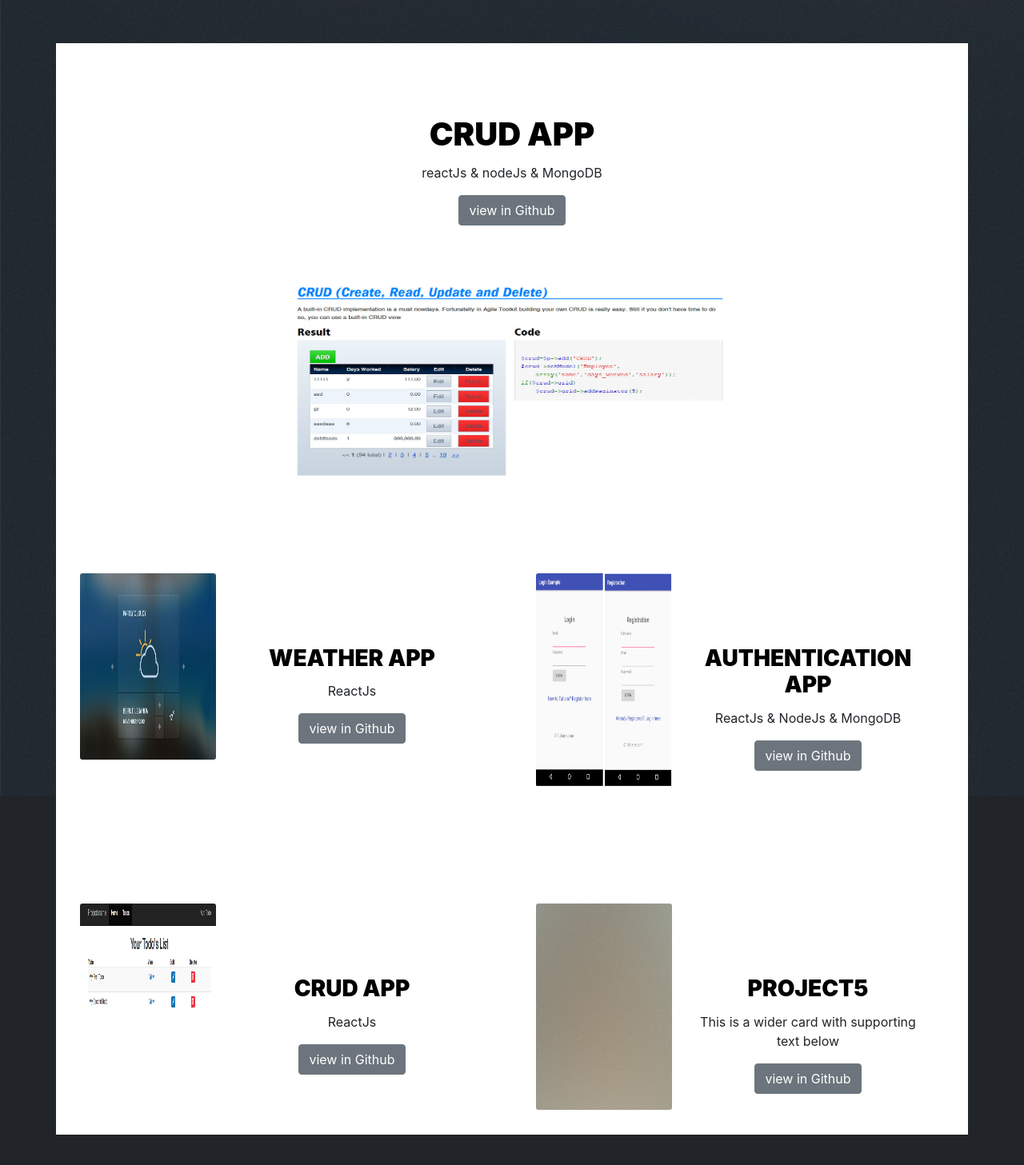
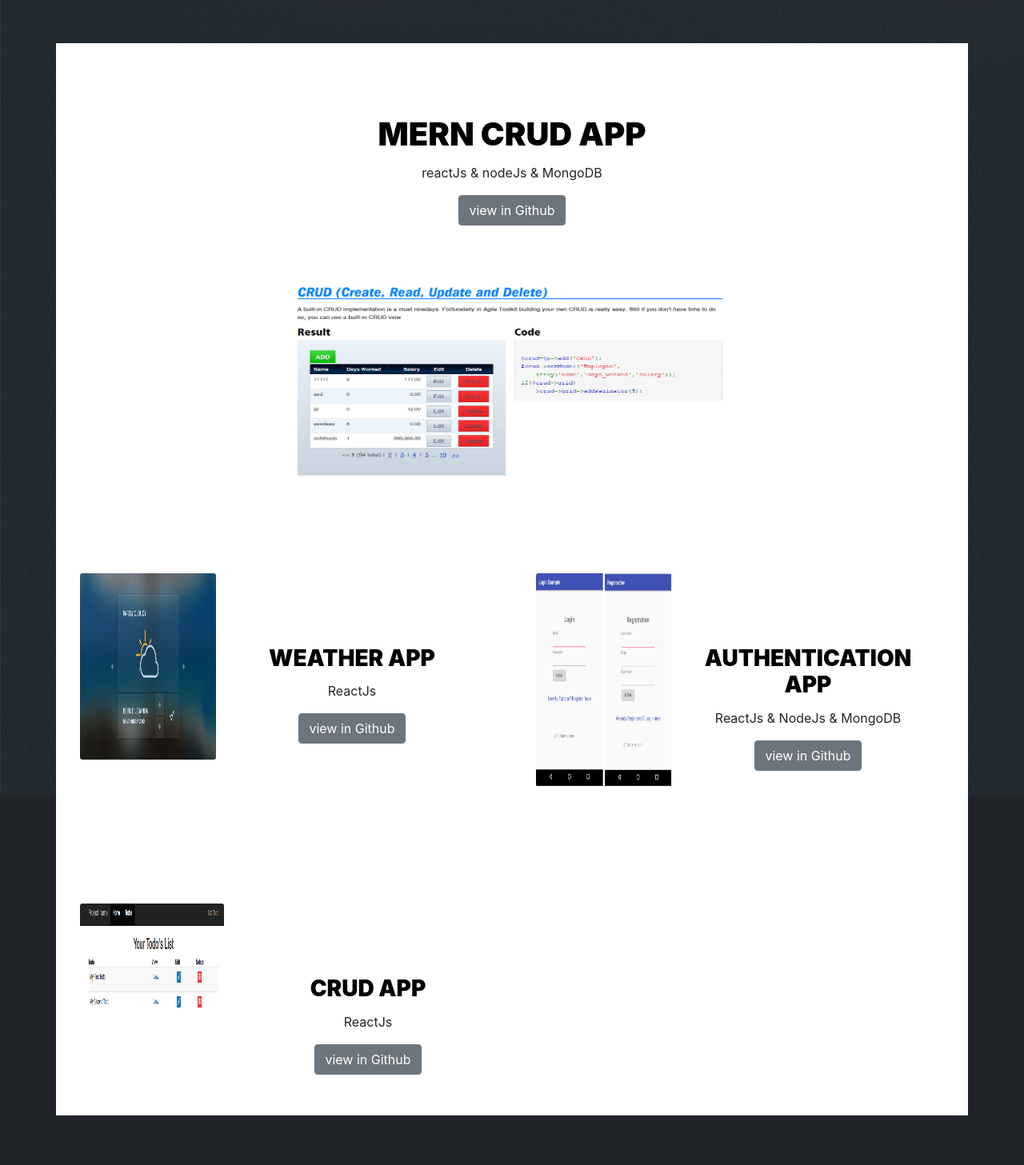
Before and after one commit to ahmad13kurd/portfolio, a React (Create React App) app: page / in a window 1280 px wide. Shown: the part 1005-2462 px from the top of the page at 80% size. Built offline with nearby package versions, Linux system fonts and the light colour scheme; a web font is replaced by a local one.

Commit message:
new project

```diff
--- a/src/components/cardBody.js
+++ b/src/components/cardBody.js
@@ -9,7 +9,7 @@
             <div className="container " id="works">
                 <div className=" card1">
                     <div className="card-body">
-                        <h1 className="card-title"><a href="#" target="_blank">Crud App</a></h1>
+                        <h1 className="card-title"><a href=" https://crodapp.herokuapp.com/" target="_blank"> MERN Crud App</a></h1>
                         <p className="card-text">reactJs & nodeJs & MongoDB</p>
                         <a type="button" href="#" target="_blank" className="btn btn-secondary">view in Github</a>
                     </div>
@@ -71,7 +71,7 @@
                                 </div>
                             </div>
                         </div>
-                        <div className="col">
+                        {/* <div className="col">
                             <div className="card mb-3 card2" >
                                 <div className="row no-gutters">
                                     <div className="col-md-4">
@@ -86,7 +86,7 @@
                                     </div>
                                 </div>
                             </div>
-                        </div>
+                        </div> */}
                     </div>
 
             </div>
```
